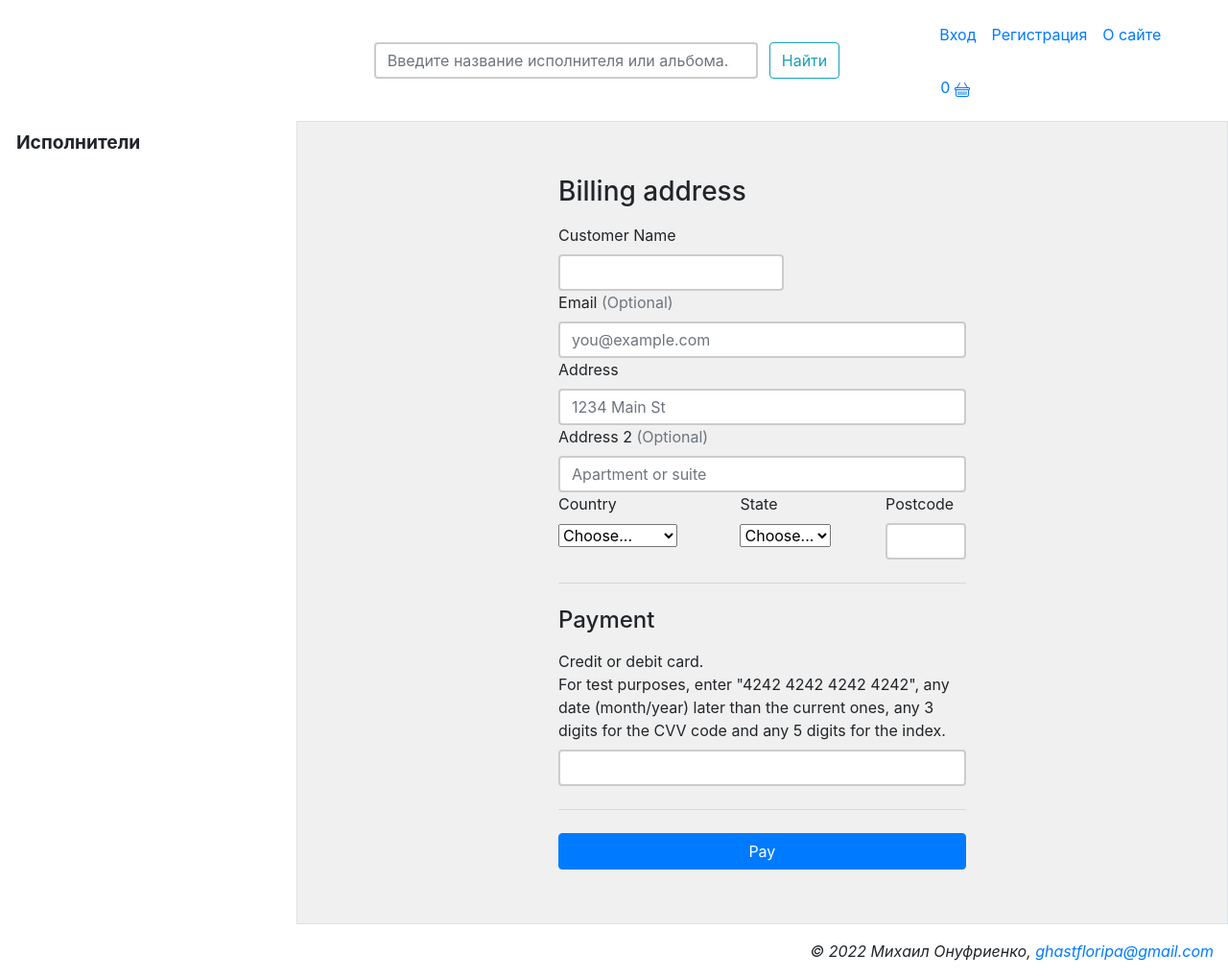
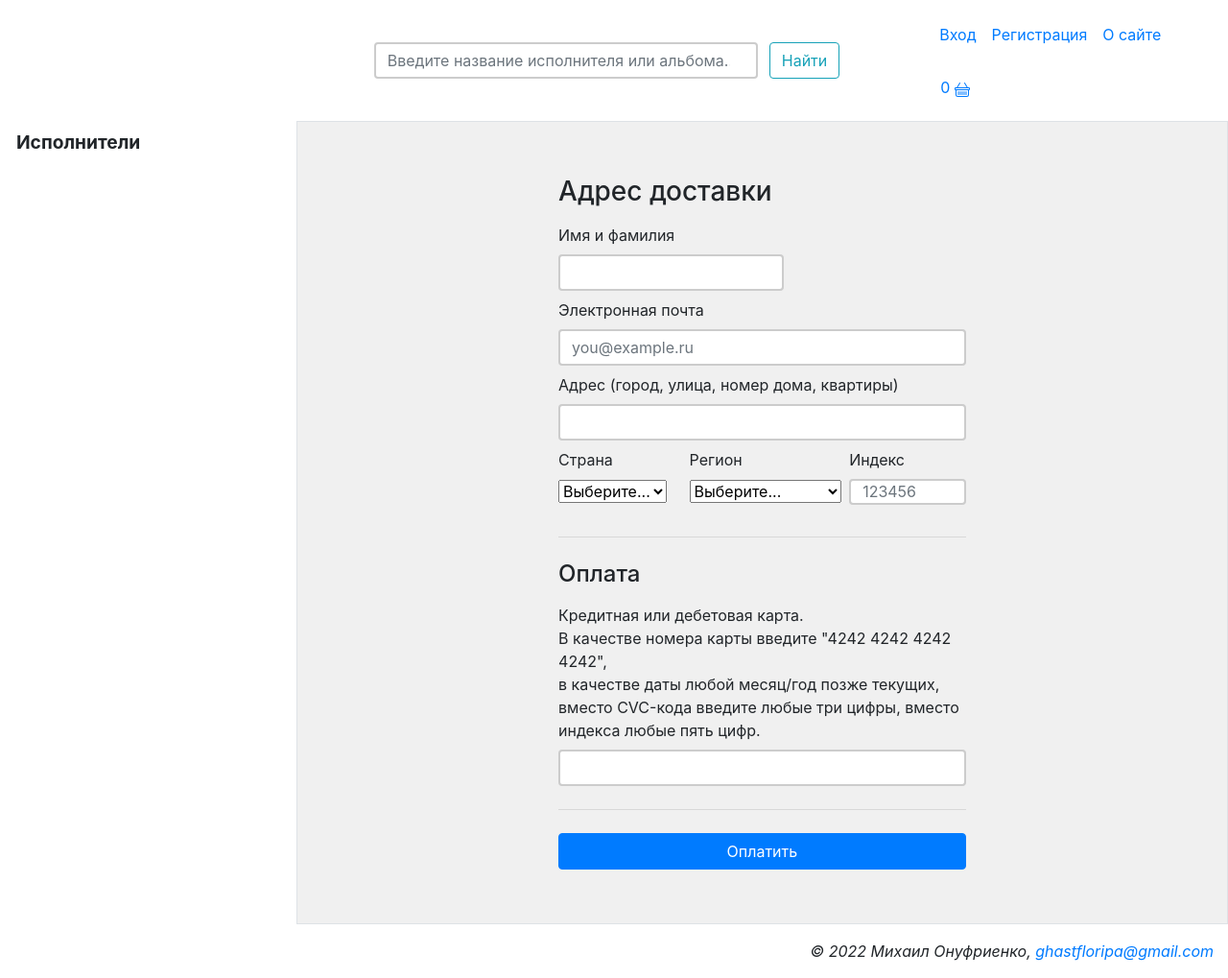
Before and after one commit to MikhailOnufrienko/CDCollectionShop, a Django app: template templates/payment/home.html in a window 1280 px wide. Shown: the part 115-1134 px from the top of the page at 96% size. Run offline with Django 4.2, Linux system fonts and the light colour scheme; the template is opened without the code that fills it, so the values that code supplies are empty; some libraries are stand-ins or nearby versions.

Commit message:
Amended payment form.

```diff
--- a/templates/payment/home.html
+++ b/templates/payment/home.html
@@ -1,6 +1,10 @@
 {% extends "main/basic.html" %}
 {% load static %}
-{% block title %}Payment{% endblock %}
+
+{% block title %}
+Payment
+{% endblock %}
+
 {% block content %}
 
 <style>
@@ -27,77 +31,104 @@
         <div class="container">
           <div class="row">
             <div id="payment-form" class="col-12 col-lg-6 mx-auto">
-              <h3 class="mb-3">Billing address</h3>
-              <!-- Error messages in this element -->
-              <div id="card-errors" class="a" role="alert"></div>
+              <h3 class="mb-3">
+                Адрес доставки
+              </h3>
+              <div id="card-errors" class="a" role="alert">
+                <!-- Сообщения об ошибках. -->
+              </div>
               <form>
                 <div class="row g-3">
                   <div class="col-sm-7">
-                    <label for="firstName" class="form-label">Customer Name</label>
+                    <label for="firstName" class="form-label">
+                      Имя и фамилия
+                    </label>
                     <input type="text" class="form-control" id="custName" placeholder="" required>
                     <div class="invalid-feedback">
-                      Valid first name is required.
+                      Требуется ввести действительные имя и фамилию.
                     </div>
                   </div>
-                  <div class="col-12">
-                    <label for="email" class="form-label">Email <span class="text-muted">(Optional)</span></label>
-                    <input type="email" class="form-control" id="email" placeholder="you@example.com">
+                  <div class="col-12 mt-2">
+                    <label for="email" class="form-label">
+                      Электронная почта
+                    </label>
+                    <input type="email" class="form-control" id="email" placeholder="you@example.ru" required>
                     <div class="invalid-feedback">
-                      Please enter a valid email address for shipping updates.
+                      Требуется ввести действительную электронную почту.<br>
+                      На неё будут приходить уведомления о состоянии заказа.
                     </div>
                   </div>
-                  <div class="col-12">
-                    <label for="address" class="form-label">Address</label>
-                    <input type="text" class="form-control" id="custAdd" placeholder="1234 Main St" required>
+                  <div class="col-12 mt-2">
+                    <label for="address" class="form-label">
+                      Адрес (город, улица, номер дома, квартиры)
+                    </label>
+                    <input type="text" class="form-control" id="custAdd" required>
                     <div class="invalid-feedback">
-                      Please enter your shipping address.
+                      Требуется ввести действительный почтовый адрес.
                     </div>
                   </div>
-                  <div class="col-12">
-                    <label for="address2" class="form-label">Address 2 <span
-                        class="text-muted">(Optional)</span></label>
-                    <input type="text" class="form-control" id="custAdd2" placeholder="Apartment or suite">
-                  </div>
-                  <div class="col-md-5">
-                    <label for="country" class="form-label">Country</label>
+                  <div class="col-md-4 mt-2">
+                    <label for="country" class="form-label">
+                      Страна
+                    </label>
                     <select class="form-select" id="country" required>
-                      <option value="">Choose...</option>
-                      <option>United States</option>
+                      <option value="">
+                        Выберите...
+                      </option>
+                      <option>
+                        Россия
+                      </option>
                     </select>
                     <div class="invalid-feedback">
-                      Please select a valid country.
+                      Требуется указать название страны.
                     </div>
                   </div>
-                  <div class="col-md-4">
-                    <label for="state" class="form-label">State</label>
+                  <div class="col-md-4 mt-2 pl-0">
+                    <label for="state" class="form-label">
+                      Регион
+                    </label>
                     <select class="form-select" id="state" required>
-                      <option value="">Choose...</option>
-                      <option>California</option>
+                      <option value="">
+                        Выберите...
+                      </option>
+                      <option>
+                        Москва
+                      </option>
+                      <option>
+                        Санкт-Петербург
+                      </option>
                     </select>
                     <div class="invalid-feedback">
-                      Please provide a valid state.
+                      Требуется указать название региона.
                     </div>
                   </div>
-                  <div class="col-md-3">
-                    <label for="Postcode" class="form-label">Postcode</label>
-                    <input type="text" class="form-control" id="postCode" placeholder="" required>
+                  <div class="col-md-4 mt-2">
+                    <label for="Postcode" class="form-label">
+                      Индекс
+                    </label>
+                    <input type="text" class="form-control" style="height: 40%;" id="postCode" placeholder="123456" required>
                     <div class="invalid-feedback">
-                      Zip code required.
+                      Требуется указать почтовый индекс.
                     </div>
                   </div>
                 </div>
                 <hr class="my-4">
-                <h4 class="mb-3">Payment</h4>
+                <h4 class="mb-3">
+                  Оплата
+                </h4>
                 <label for="card-element">
-                  Credit or debit card.<br>
-                  For test purposes, enter "4242 4242 4242 4242", any date (month/year) later than the current ones,
-                  any 3 digits for the CVV code and any 5 digits for the index.
+                  Кредитная или дебетовая карта.<br>
+                  В качестве номера карты введите "4242 4242 4242 4242",<br>
+                  в качестве даты любой месяц/год позже текущих,<br>
+                  вместо CVC-кода введите любые три цифры, вместо индекса любые пять цифр.
                 </label>
                 <div id="card-element" class="form-control form-control-payment">
-                  <!-- Payment elements will appear here -->
+                  <!-- Элементы поля оплаты картой. -->
                 </div>
                 <hr class="my-4">
-                <button id="submit" class="btn btn-primary w-100 fw-bold" data-secret="{{ client_secret }}">Pay</button>
+                <button id="submit" class="btn btn-primary w-100 fw-bold" data-secret="{{ client_secret }}">
+                  Оплатить
+                </button>
               </form>
             </div>
           </div>
@@ -109,7 +140,9 @@
 
 
 <script>
-    {% comment %} Make csrf token available in JS files {% endcomment %}
+    {% comment %}
+    Make csrf token available in JS files
+    {% endcomment %}
     var CSRF_TOKEN = '{{ csrf_token }}';
 </script>
 <script src="https://js.stripe.com/v3/"></script>
```
